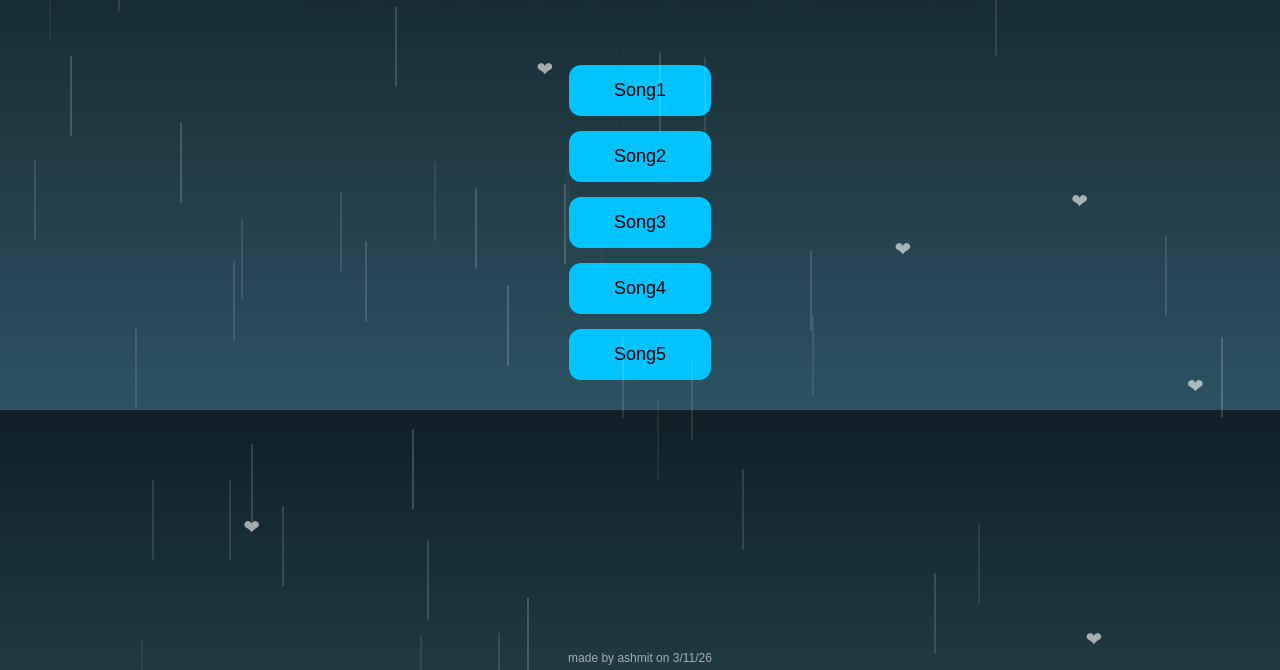
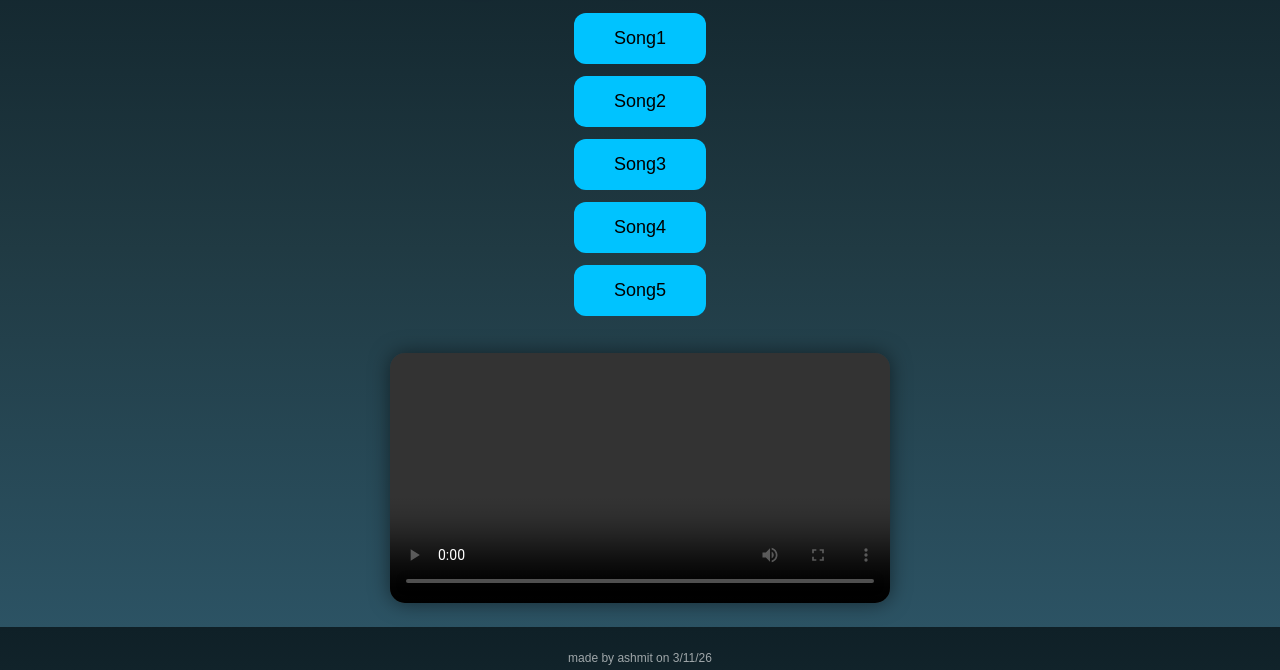
Before and after one commit to ASHMIT391/Ryu, a plain HTML site: page index.html in a window 1280 px wide. Shown: the part 130-800 px from the top of the page. Drawn offline with Linux system fonts and the light colour scheme.

Commit message:
Refactor CSS and update button functionality

```diff
--- a/index.html
+++ b/index.html
@@ -5,53 +5,34 @@
 <title>My Feeling</title>
 
 <style>
-
 body{
-    margin:0;
-    overflow:hidden;
-    font-family:Arial;
-    background:linear-gradient(180deg,#0f2027,#203a43,#2c5364);
-    color:white;
-    text-align:center;
+margin:0;
+background:linear-gradient(180deg,#0f2027,#203a43,#2c5364);
+color:white;
+font-family:Arial;
+text-align:center;
+overflow:hidden;
 }
 
-/* rain */
-.rain{
-position:fixed;
-width:2px;
-height:80px;
-background:rgba(255,255,255,0.2);
-animation:rainfall linear infinite;
-}
-
-@keyframes rainfall{
-from{transform:translateY(-100vh)}
-to{transform:translateY(100vh)}
-}
-
-/* title glow */
-
 h1{
-margin-top:70px;
-font-size:40px;
+margin-top:60px;
+font-size:38px;
 animation:glow 2s infinite alternate;
 }
 
 @keyframes glow{
 from{text-shadow:0 0 10px cyan}
-to{text-shadow:0 0 20px magenta,0 0 30px magenta}
+to{text-shadow:0 0 25px magenta,0 0 35px magenta}
 }
 
-/* buttons */
-
 .container{
-margin-top:80px;
+margin-top:40px;
 }
 
 button{
 display:block;
-margin:15px auto;
-padding:15px 45px;
+margin:12px auto;
+padding:15px 40px;
 font-size:18px;
 border:none;
 border-radius:12px;
@@ -66,23 +47,16 @@ background:#ff00ff;
 color:white;
 }
 
-/* hearts */
-
-.heart{
-position:fixed;
-bottom:-20px;
-font-size:20px;
-animation:floatUp 6s linear infinite;
-opacity:0.6;
-}
-
-@keyframes floatUp{
-0%{transform:translateY(0)}
-100%{transform:translateY(-110vh)}
+video{
+margin-top:25px;
+width:80%;
+max-width:500px;
+border-radius:15px;
+box-shadow:0 0 20px rgba(0,0,0,0.5);
 }
 
 #msg{
-margin-top:30px;
+margin-top:20px;
 color:#ffb3b3;
 }
 
@@ -93,7 +67,6 @@ width:100%;
 font-size:12px;
 opacity:0.6;
 }
-
 </style>
 </head>
 
@@ -103,11 +76,13 @@ opacity:0.6;
 
 <div class="container">
 
-<button onclick="playSong('song1.mp3')">Song1</button>
-<button onclick="playSong('song2.mp3')">Song2</button>
-<button onclick="playSong('song3.mp3')">Song3</button>
-<button onclick="playSong('song4.mp3')">Song4</button>
-<button onclick="playSong('song5.mp3')">Song5</button>
+<button onclick="playVideo('song1.mp4')">Song1</button>
+<button onclick="playVideo('song2.mp4')">Song2</button>
+<button onclick="playVideo('song3.mp4')">Song3</button>
+<button onclick="playVideo('song4.mp4')">Song4</button>
+<button onclick="playVideo('song5.mp4')">Song5</button>
+
+<video id="player" controls></video>
 
 <div id="msg"></div>
 
@@ -117,42 +92,14 @@ opacity:0.6;
 
 <script>
 
-/* rain generator */
+function playVideo(file){
 
-for(let i=0;i<120;i++){
-let drop=document.createElement("div")
-drop.className="rain"
-drop.style.left=Math.random()*100+"vw"
-drop.style.animationDuration=(0.5+Math.random())+"s"
-drop.style.opacity=Math.random()
-document.body.appendChild(drop)
-}
+let player = document.getElementById("player");
+player.src = file;
 
-/* heart generator */
-
-setInterval(()=>{
-let heart=document.createElement("div")
-heart.className="heart"
-heart.innerHTML="❤"
-heart.style.left=Math.random()*100+"vw"
-heart.style.animationDuration=(4+Math.random()*3)+"s"
-document.body.appendChild(heart)
-
-setTimeout(()=>heart.remove(),7000)
-
-},800)
-
-/* audio player */
-
-let audio=new Audio()
-
-function playSong(file){
-
-audio.src=file
-
-audio.play().catch(()=>{
-document.getElementById("msg").innerText="song feeling was not added yet"
-})
+player.play().catch(()=>{
+document.getElementById("msg").innerText = "song feeling was not added yet";
+});
 
 }
 
```
